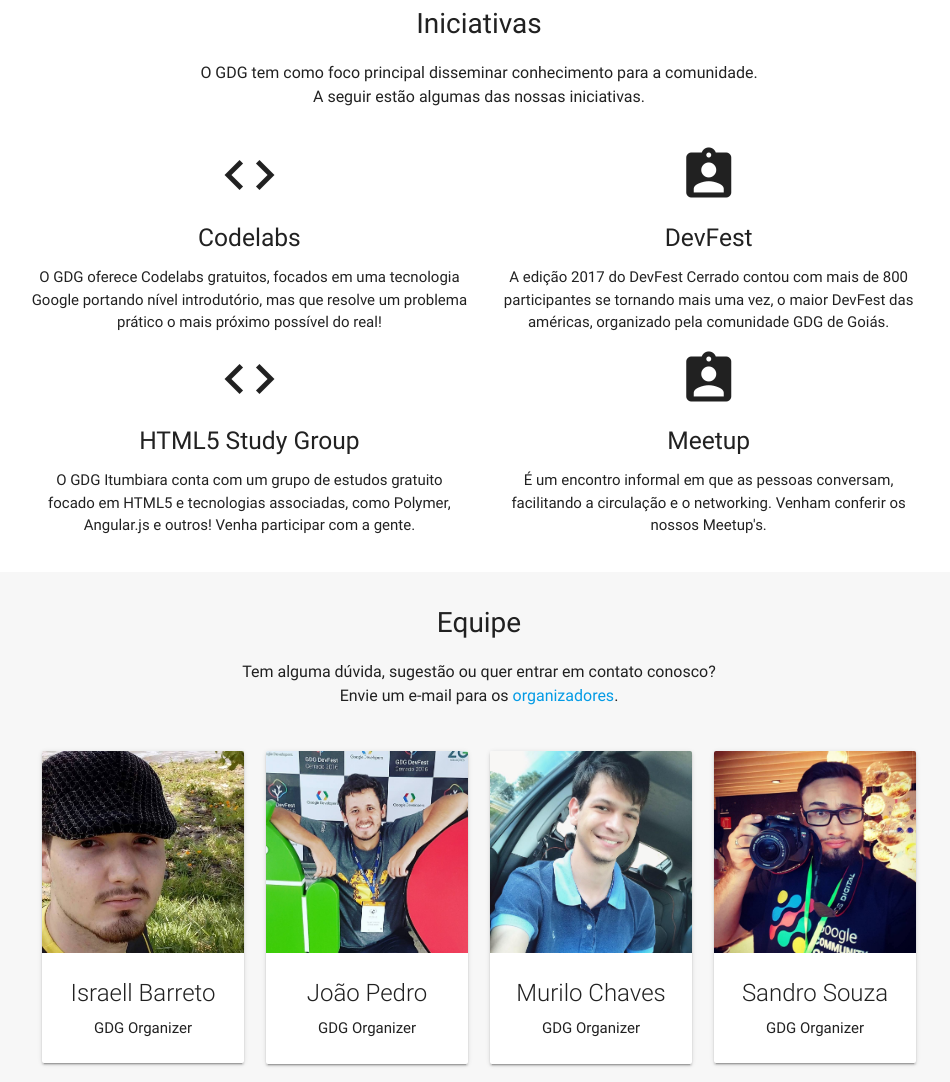
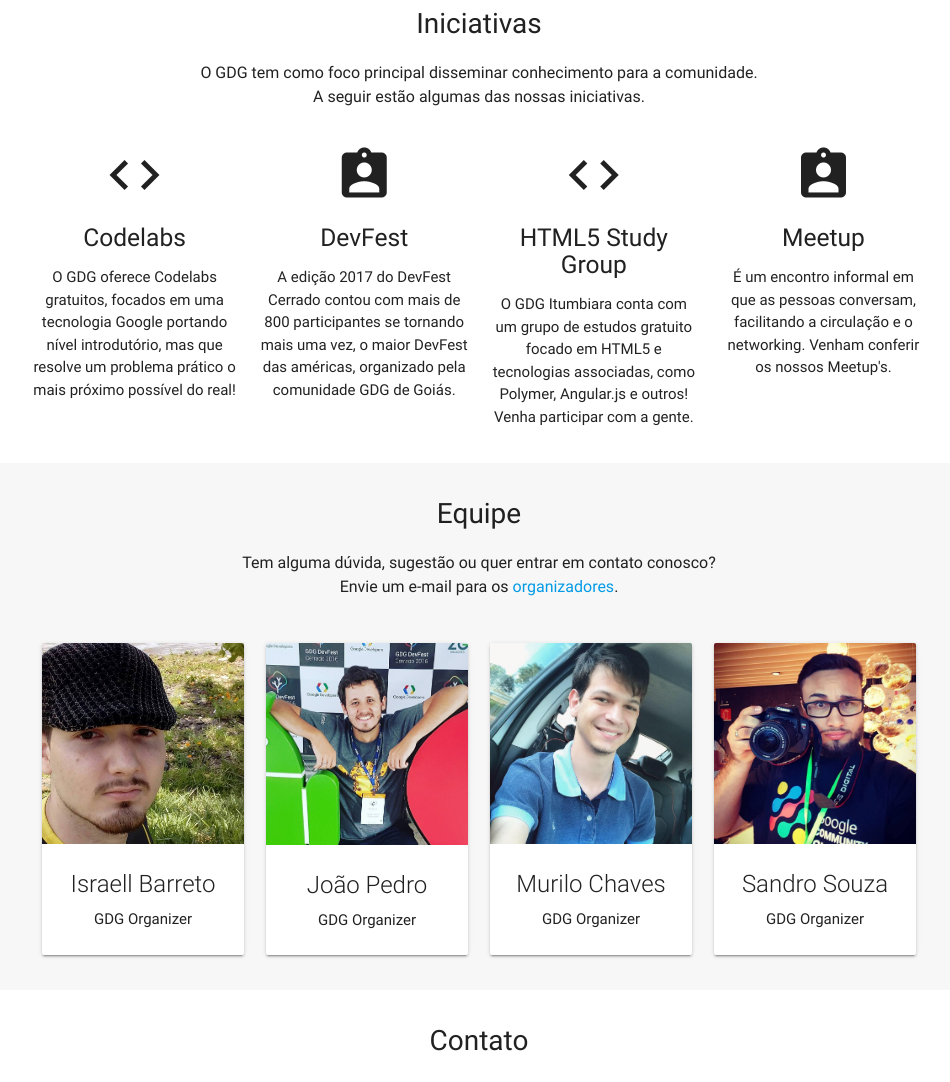
Before and after one commit to gdgitumbiara/gdgitumbiara.github.io, a plain HTML site: page index.html in a window 1280 px wide. Shown: the part 1543-2625 px from the top of the page, without its empty margins (161-1111 px from the left). Drawn offline with nearby package versions, Linux system fonts and the light colour scheme.

Commit message:
Adicionada melhor reponsividade para dispositivos XL na section Iniciativas

```diff
--- a/index.html
+++ b/index.html
@@ -76,28 +76,28 @@
                 </div>
                 <div class="container">
                     <div class="row">
-                        <div class="col xl6 l6 m12 s12">
+                        <div class="col xl3 l6 m12 s12">
                             <div class="center promo">
                                 <i class="medium material-icons">code</i>
                                 <h5 class="promo-caption">Codelabs</h5>
                                 <p>O GDG oferece Codelabs gratuitos, focados em uma tecnologia Google portando nível introdutório, mas que resolve um problema prático o mais próximo possível do real!</p>
                             </div>
                         </div>
-                        <div class="col xl6 l6 m12 s12">
+                        <div class="col xl3 l6 m12 s12">
                             <div class="center promo">
                                 <i class="medium material-icons">assignment_ind</i>
                                 <h5 class="promo-caption">DevFest</h5>
                                 <p>A edição 2017 do DevFest Cerrado contou com mais de 800 participantes se tornando mais uma vez, o maior DevFest das américas, organizado pela comunidade GDG de Goiás.</p>
                             </div>
                         </div>
-                        <div class="col xl6 l6 m12 s12">
+                        <div class="col xl3 l6 m12 s12">
                             <div class="center promo">
                                 <i class="medium material-icons">code</i>
                                 <h5 class="promo-caption">HTML5 Study Group</h5>
                                 <p>O GDG Itumbiara conta com um grupo de estudos gratuito focado em HTML5 e tecnologias associadas, como Polymer, Angular.js e outros! Venha participar com a gente.</p>
                             </div>
                         </div>
-                            <div class="col xl6 l6 m12 s12">
+                            <div class="col xl3 l6 m12 s12">
                                 <div class="center promo">
                                     <i class="medium material-icons">assignment_ind</i>
                                     <h5 class="promo-caption">Meetup</h5>
```
